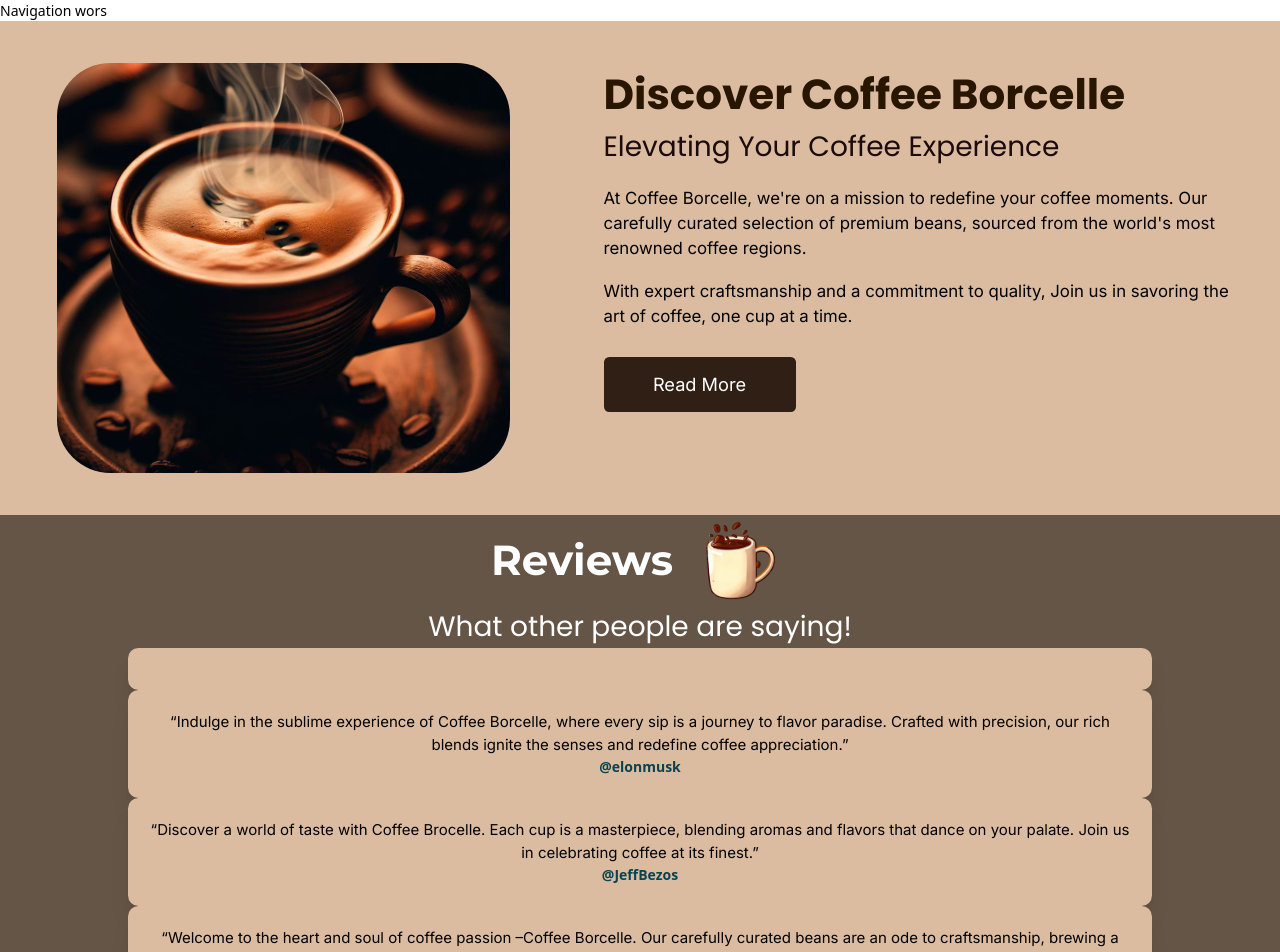
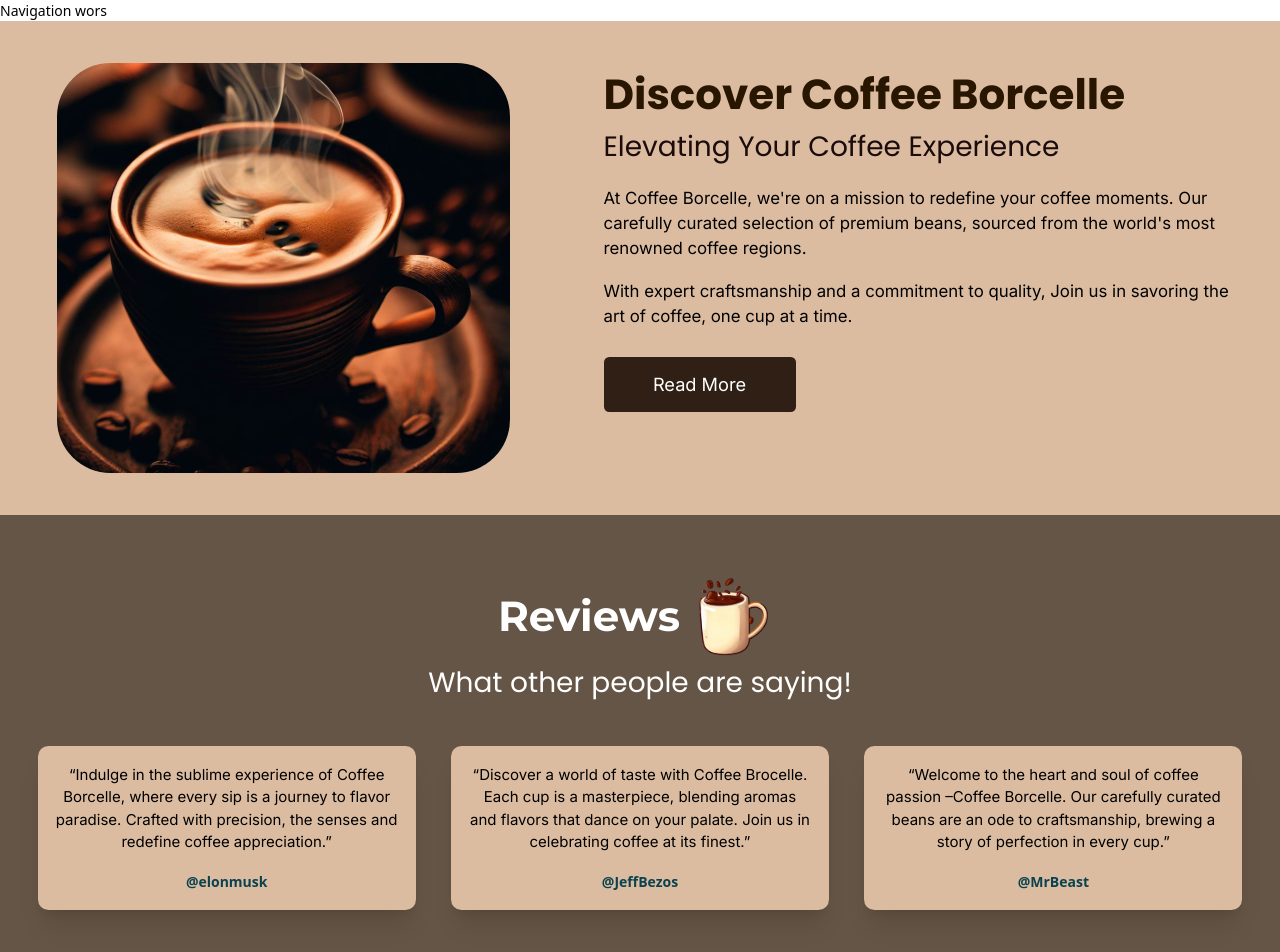
Before and after one commit to Kehinde-Agboola/coffee-borcelle, a React (Vite) app: page / in a window 1280 px wide. Shown: the top 952 px of the page. Built offline with nearby package versions, Linux system fonts and the light colour scheme; a web font is replaced by a local one.

Commit message:
cards-worked-on

```diff
--- a/src/components/Data/index.tsx
+++ b/src/components/Data/index.tsx
@@ -17,14 +17,18 @@
     img: SmCup,
     subheader: "What other people are saying!",
   },
+];
+
+export const Cardz = [
   {
-    text: "“Indulge in the sublime experience of Coffee Borcelle, where every sip is a journey to flavor paradise. Crafted with precision, our rich blends ignite the senses and redefine coffee appreciation.”",
+    text: "“Indulge in the sublime experience of Coffee Borcelle, where every sip is a journey to flavor paradise. Crafted with precision,  the senses and redefine coffee appreciation.”",
     author: "@elonmusk",
   },
   {
     text: "“Discover a world of taste with Coffee Brocelle. Each cup is a masterpiece, blending aromas and flavors that dance on your palate. Join us in celebrating coffee at its finest.”",
     author: "@JeffBezos",
   },
+
   {
     text: "“Welcome to the heart and soul of coffee passion –Coffee Borcelle. Our carefully curated beans are an ode to craftsmanship, brewing a story of perfection in every cup.”",
     author: "@MrBeast",
--- /dev/null
+++ b/src/components/Ui/Home/Cards.tsx
@@ -0,0 +1,23 @@
+import { Cardz } from "../../Data";
+
+export const Cards = () => {
+  return (
+    <>
+      <div className="card grid grid-cols-1 md:grid-cols-2 md:gap-5 xl:gap-0 xl:grid-cols-3 py-[3rem]">
+        {Cardz.map((r, index) => {
+          return (
+            <section className="card">
+              <div
+                key={index}
+                className="bg-card rounded-xl shadow-xl w-[27rem] p-5 text-center box-shadow"
+              >
+                <p className="text-[15px]  font-inter">{r.text}</p>
+                <p className="text-author font-bold pt-5">{r.author}</p>
+              </div>
+            </section>
+          );
+        })}
+      </div>
+    </>
+  );
+};
--- a/src/components/Ui/Home/Review.tsx
+++ b/src/components/Ui/Home/Review.tsx
@@ -1,14 +1,15 @@
 import { Reviews } from "../../Data";
+import { Cards } from "./Cards";
 export const Review = () => {
   return (
     <>
-      <main className="bg-cardbg text-white">
+      <main className="bg-cardbg text-white py-[4rem]">
         <section className="text-center">
           {Reviews?.map((r, index) => {
             return (
               <div key={index}>
                 <div>
-                  <div className="flex gap-[1rem] justify-center items-center">
+                  <div className="flex justify-center items-center">
                     <h1 className="font-mom font-bold text-white text-[3rem]">
                       {r.header}
                     </h1>
@@ -18,12 +19,7 @@
                     {r.subheader}
                   </h2>
                 </div>
-                <div className="card">
-                  <div className="bg-card rounded-xl shadow-xl p-6">
-                    <p className="text-[15px]  font-inter">{r.text}</p>
-                    <p className="text-author font-bold">{r.author}</p>
-                  </div>
-                </div>
+                <Cards />
               </div>
             );
           })}
--- a/src/index.css
+++ b/src/index.css
@@ -10,15 +10,15 @@
   color: #000000;
 }
 .card {
-  /* background: white; */
-  display: grid;
-  grid-template-columns: repeat(auto-fit, minmax(220px, 1fr));
+  max-width: 1240px;
   margin: 0 auto;
-  max-width: 1024px;
-  gap: 2rem;
+}
+.shadow {
+  box-shadow: 40px 40px 100px 0px #00000040;
+
+  box-shadow: -40px -40px 100px 0px #00000040;
 }
 section {
   max-width: 1340px;
   margin: 0 auto;
-  /* padding: 2rem 2rem; */
 }
```
